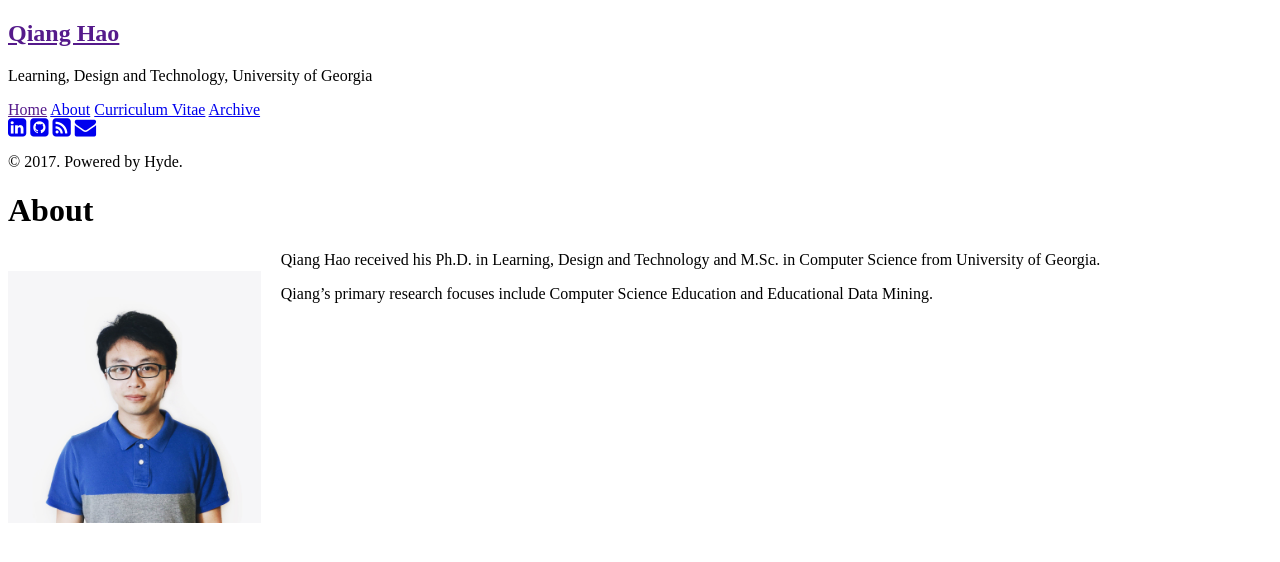
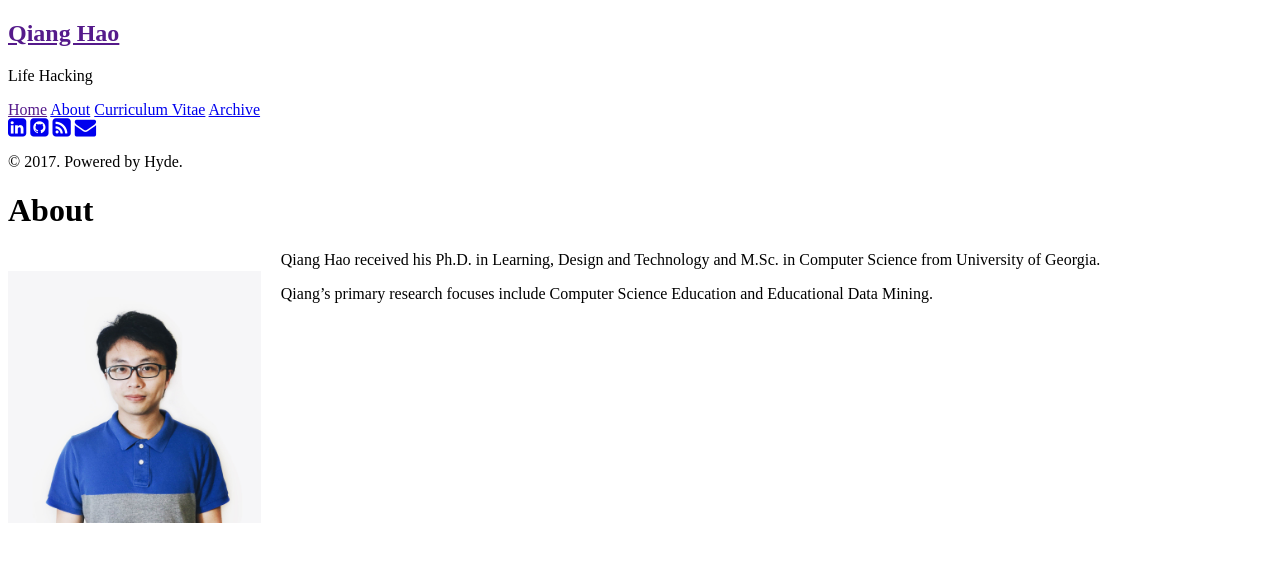
Before and after one commit to Neo-Hao/neo-hao.github.io, a Jekyll site: the page built from about.md, in a window 1280 px wide. Shown: the top 562 px of the page. Built offline with Jekyll 4.4.1, drawn with Linux system fonts in a browser that asks for light colours; nearby versions of some CDN libraries.

Commit message:
update subtitle

```diff
--- a/_config.yml
+++ b/_config.yml
@@ -8,13 +8,13 @@ permalink:        pretty
 # Setup
 title:            Qiang Hao
 tagline:          ''
-description:      'Learning, Design and Technology, University of Georgia'
+description:      'Life Hacking'
 url:              tobeneo.com
 baseurl:          /
 
 author:
   name:           'Qiang Hao'
-  url:            http://home.tobeneo.com/about/
+  url:            http://tobeneo.com/about/
 
 paginate:         5
 
```
